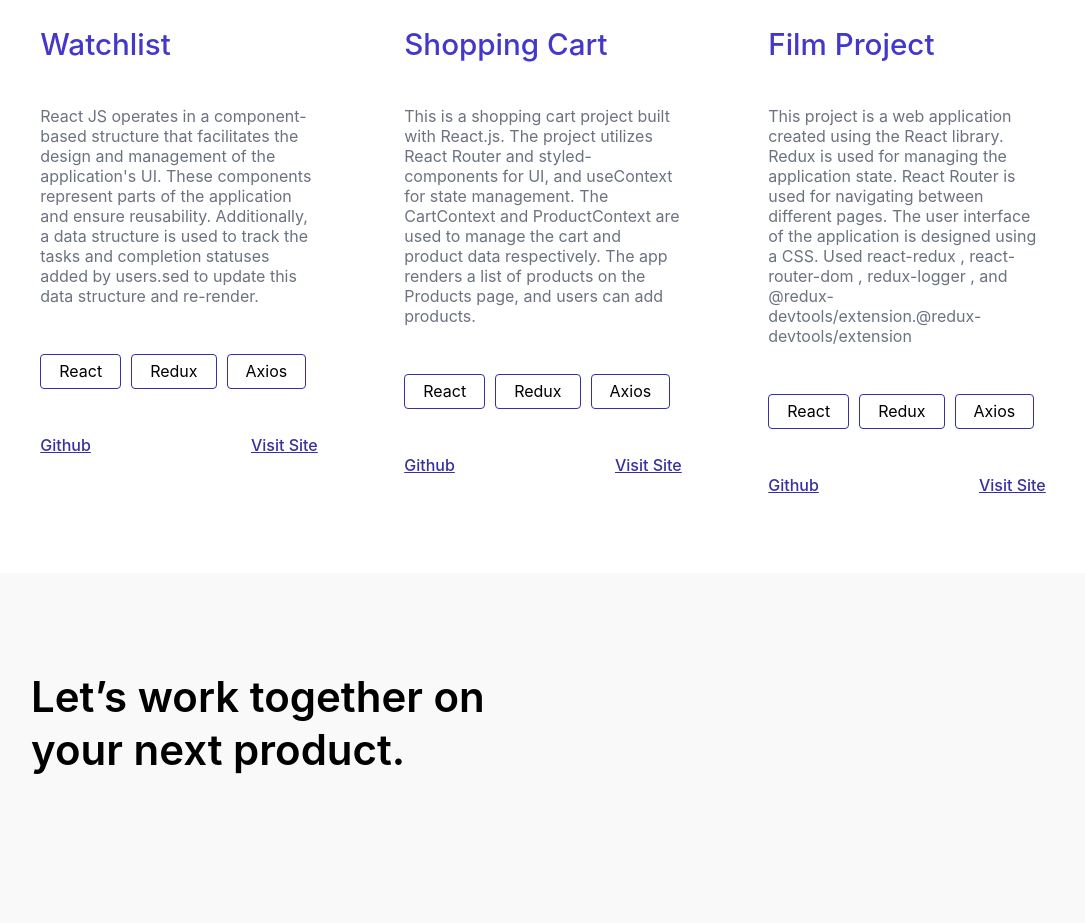
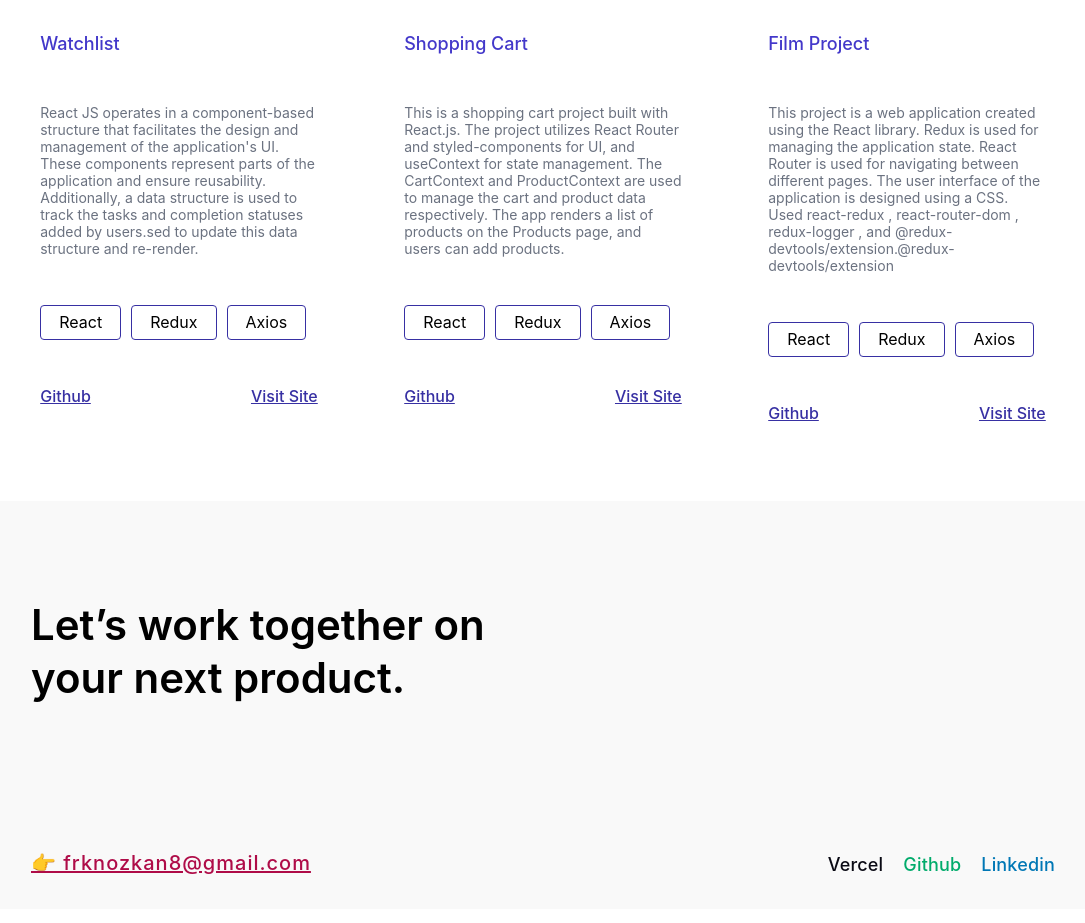
Before and after one commit to frkn8/web-sayfam, a React (Create React App) app: page / in a window 1280 px wide. Shown: the part 2458-3381 px from the top of the page, without its empty margins (97-1182 px from the left). Built offline with nearby package versions, Linux system fonts and the light colour scheme; a web font is replaced by a local one.

Commit message:
tamamlandı...

```diff
--- a/src/App.css
+++ b/src/App.css
@@ -130,7 +130,7 @@
   font-style: normal;
   font-family: 'Inter';
   font-weight: 700;
-  font-size: 4.5rem;
+  font-size: 72px;
   line-height: 4.5rem;
   color: #1F2937;
 }
@@ -138,7 +138,7 @@
   font-style: normal;
   font-family: 'Inter';
   font-weight: 400;
-  font-size: 1.125rem;
+  font-size: 18px;
   line-height: 1.75rem;
   color: #6B7280
   ;
@@ -340,11 +340,12 @@
     align-items: flex-start;
     justify-content: center;
 
+
   }
   .my-content-heading {
     font-style: normal;
     font-weight: 500;
-    font-size: 1.85rem;
+    font-size: 18px;
     line-height: 1.75rem;
     color: #4338CA;
     font-family: 'Inter';
@@ -356,13 +357,13 @@
     font-family: 'Inter';
     color: #000000;
     font-weight: 600;
-    font-size: 1.125rem;
+    font-size: 18px;
     margin-top: -5px;
   }
   .my-infos p {
     font-style: normal;
     font-weight: 400;
-    font-size: 1.125rem;
+    font-size: 18px;
     font-family: 'Inter';
     margin-top: -5px;
 
@@ -439,6 +440,7 @@
   margin-bottom: 2rem;
   font-family: 'Inter';
   color: #6B7280;
+  font-size: 14px;
 
 }
 .links a {
@@ -504,7 +506,7 @@
     line-height: 24px;
     letter-spacing: 0.05em;
     text-decoration-line: underline;
-    color: #0fa0a3;
+    color: #AF0C48;
   }
   .links-footer p {
     font-style: normal;
--- a/src/component/Footer.js
+++ b/src/component/Footer.js
@@ -16,7 +16,7 @@ export default function Footer({ language }) {
           )}
           <div className="footerInfo">
             <a href="mailto:frknozkan8@gmail.com" className="mail">
-              👉frknozkan8@gmail.com
+              👉 frknozkan8@gmail.com
             </a>
 
             <div className="links-footer">
--- a/src/component/Projects.js
+++ b/src/component/Projects.js
@@ -6,7 +6,7 @@ const myData = [
     projectAim:
       "React JS operates in a component-based structure that facilitates the design and management of the application's UI. These components represent parts of the application and ensure reusability. Additionally, a data structure is used to track the tasks and completion statuses added by users.sed to update this data structure and re-render.",
     projectLanguage: ["React", "Redux", "Axios"],
-    projectUrl: "https://vercel.com/frkn8/watchlist",
+    projectUrl: "https://watchlist-cusnx5kzg-frkn8.vercel.app/",
     projectImage: "wtchlist.png",
   },
   {
```
